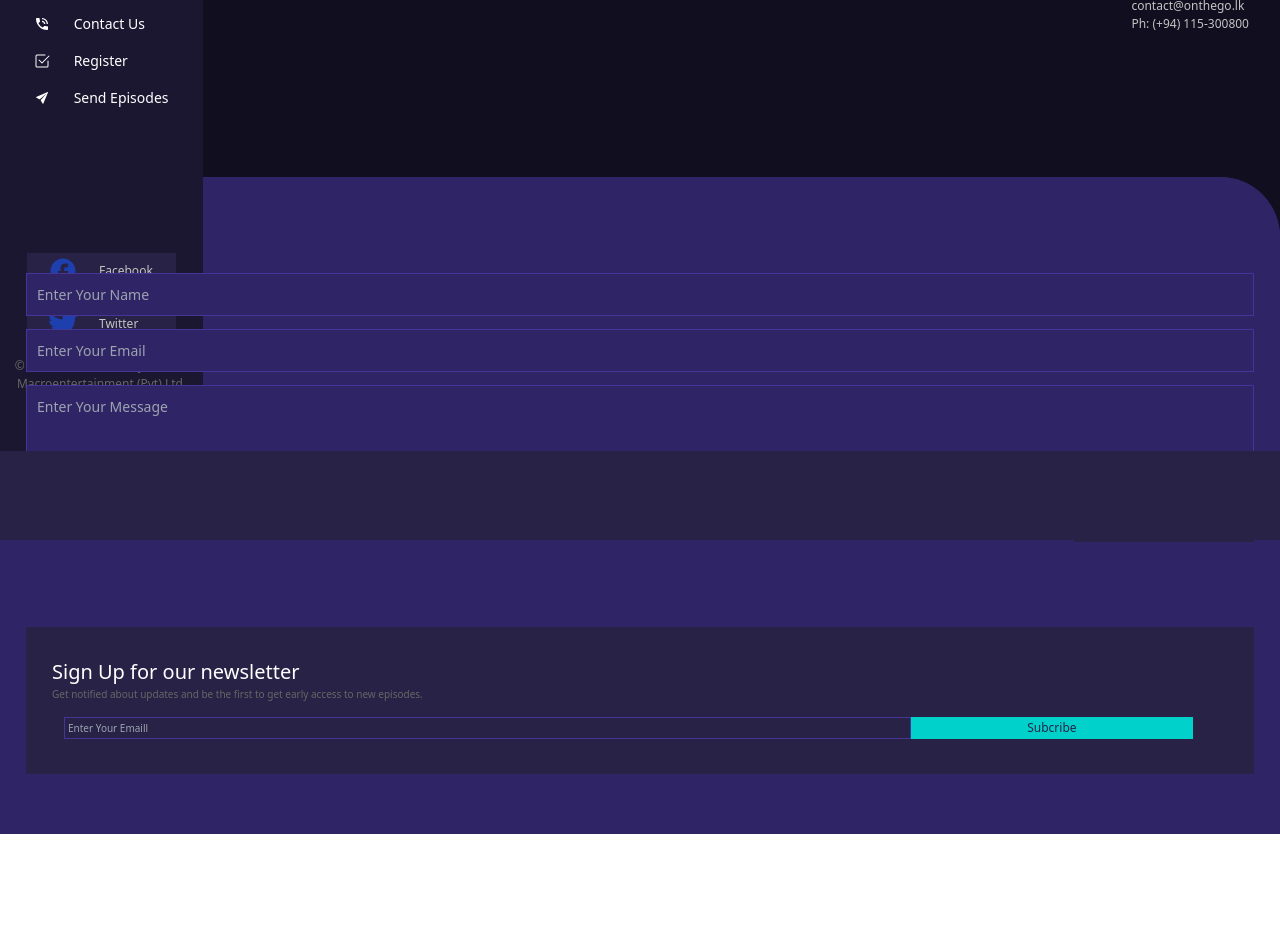
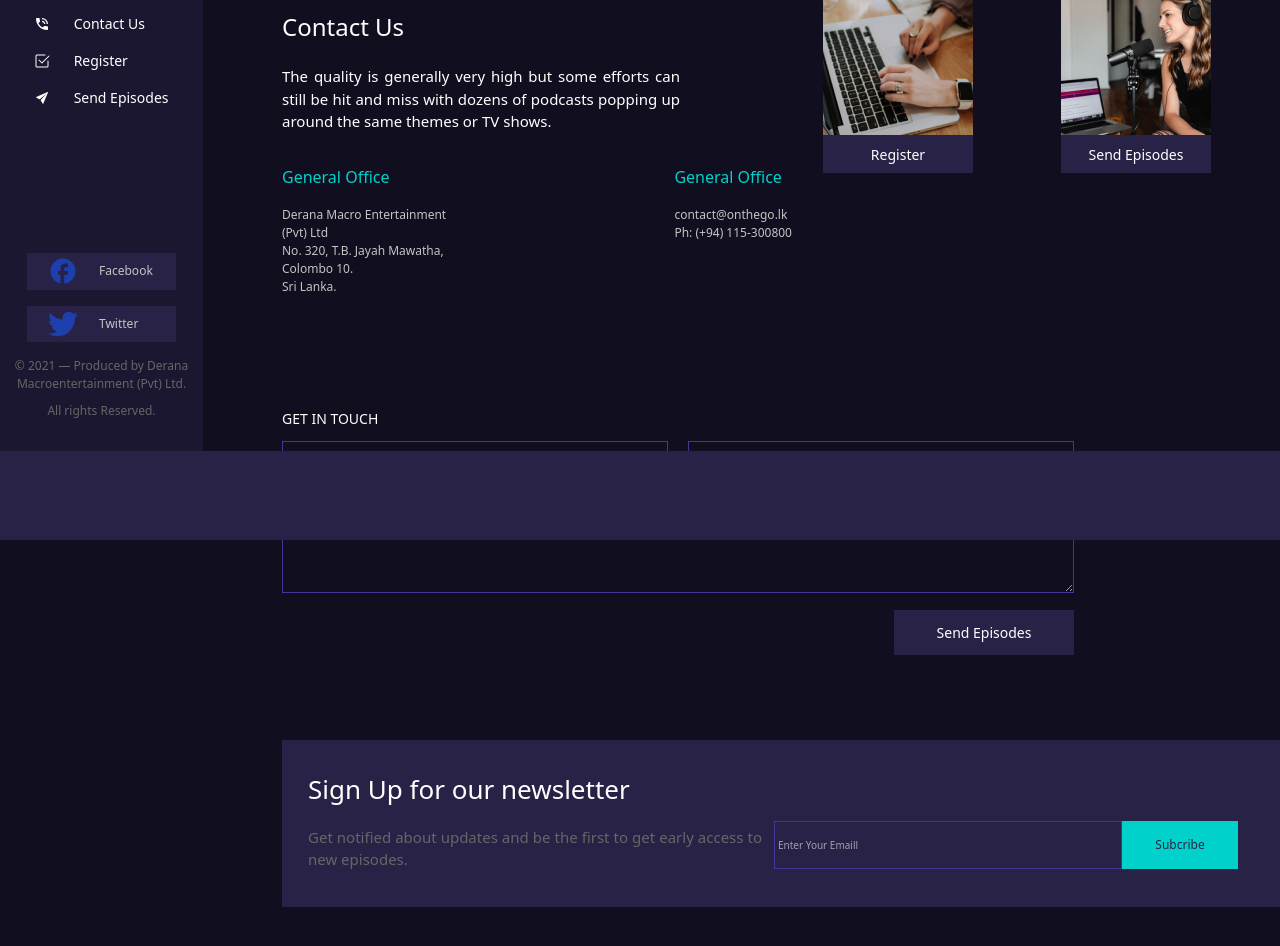
Before and after one commit to tsjayakody/onthego-client, a React (Create React App) app: page /contactus in a window 1280 px wide. Shown: the part 260-1206 px from the top of the page. Before the commit the page ends 1094 px from the top, so only its background shows below. Built offline with nearby package versions, Linux system fonts and the light colour scheme.

Commit message:
implemented contact us mobile responsiveness

```diff
--- a/src/components/About.jsx
+++ b/src/components/About.jsx
@@ -9,11 +9,13 @@ function About() {
   const sampleAboutText = "Lorem Ipsum is simply dummy text of the printing and typesetting industry. Lorem Ipsum has been the industry's standard dummy text ever since the 1500s, when an unknown printer took a galley of type and scrambled it to make a type specimen book. It has survived not only five centuries, but also the leap into electronic typesetting, remaining essentially unchanged. ";
   return (
     <div className='bg-#110E1F flex-col flex-grow h-full w-full'>
-      <div className='flex h-[464px] justify-center'>
-        <img src={aboutSampleImage} alt="AboutImage" className='object-fill relative' />
+      <div className='flex h-[464px] justify-center md:flex-col md:pl-[300px]'>
+        <img src={aboutSampleImage} alt="AboutImage" className='object-fill relative md:w-[432px]' />
         <p className='text-#FFFFFF text-[17px] absolute top-[98px] text-center h-[286px] w-[282px]'>{sampleAboutText}</p>
       </div>
-      <div className='flex w-full overflow-x-auto'>
+      <div className='flex w-full overflow-x-auto md:pl-[190px]'>
+        <AboutReview userImage={aboutReviewSample} userName={'Client One'} userRole={'Podcaster'} userReview={sampleReview} />
+        <AboutReview userImage={aboutReviewSample} userName={'Client One'} userRole={'Podcaster'} userReview={sampleReview} />
         <AboutReview userImage={aboutReviewSample} userName={'Client One'} userRole={'Podcaster'} userReview={sampleReview} />
       </div>
     </div>
--- a/src/components/ContactUs.jsx
+++ b/src/components/ContactUs.jsx
@@ -1,21 +1,27 @@
 import React from 'react';
 import ContactUsForm from './contact-us/ContactUsForm';
 import NewsLetter from './contact-us/NewsLetter';
+import registerImage from './assets/contactus-register-image.png';
+import sendepisodeImage from './assets/contactus-sendepisode-image.png';
 
 function ContactUs() {
 
 
   const contactUsContent = 'The quality is generally very high but some efforts can still be hit and miss with dozens of podcasts popping up around the same themes or TV shows.';
 
+  const onRegisterClick = ()=>{console.log('register button pressed');}
+  const onSendEpisodeClick = ()=>{console.log('send episode buttton pressed');}
+
   return (
-    <div className='bg-#110E1F flex-col flex-grow h-full w-full overflow-y-auto'>
+    <div className='bg-#110E1F flex-col flex-grow h-full w-full overflow-y-auto md:pl-[256px] md:pt-[164px]'>
       <div className='flex-auto h-2/5'>
+        <div className='flex'>
         <div className='flex-col pl-[26px] pr-[31px] pt-[67px]'>
           <h5 className='text-[14px] text-#FFFFFF uppercase pb-[17px]'>GET IN TOUCH</h5>
           <h3 className='text-#FFFFFF text-[24px] capitalize pb-[20px]'>Contact Us</h3>
-          <p className='text-#FFFFFF text-[15px] text-justify pb-[32px]'>{contactUsContent}</p>
+          <p className='text-#FFFFFF text-[15px] text-justify pb-[32px] md:w-[398px] md:text-justify'>{contactUsContent}</p>
 
-          <div className='flex justify-between pb-[50px]'>
+          <div className='flex justify-between pb-[50px] md:w-[510px]'>
             <div className='flex-col'>
               <h4 className='text-#00D2CB text-[16px] text-left pb-[17px]'>General Office</h4>
               <div className='text-#C4C4C4 text-[12px] text-left'>
@@ -33,13 +39,22 @@ function ContactUs() {
                 <p>Ph: (+94) 115-300800</p>
               </div>
             </div>
-
-
           </div>
         </div>
+        <div className='hidden md:w-[388px] md:h-[179px] bg-transparent md:mt-[90px] md:flex md:justify-between'>
+          <div className='md:h-[179px] md:w-[150px]'>
+            <img src={registerImage} alt="registerImage" className='h-[141px] w-[150px] object-fill'/>
+            <button className='text-#FFFFFF text-[14px] text-center w-[150px] h-[38px] m-auto bg-#282246' onClick={onRegisterClick}>Register</button>
+          </div>
+          <div className='md:h-[179px] md:w-[150px]'>
+            <img src={sendepisodeImage} alt="registerImage" className='h-[141px] w-[150px] object-fill'/>
+            <button className='text-#FFFFFF text-[14px] text-center w-[150px] h-[38px] m-auto bg-#282246' onClick={onSendEpisodeClick}>Send Episodes</button>
+          </div>
+        </div>
+        </div>
       </div>
-      <div className='bg-#2F2566 flex-auto h-3/5 rounded-t-60'>
-        <div className='bg-#2F2566 pt-[63px] px-[26px] pb-[100px] flex-col rounded-t-60'>
+      <div className='bg-#2F2566 md:bg-#110E1F flex-auto h-3/5 rounded-t-60 md:w-[1100px]'>
+        <div className='bg-#2F2566 md:bg-#110E1F pt-[63px] px-[26px] pb-[100px] flex-col rounded-t-60'>
           <h4 className='text-#FFFFFF text-[14px] uppercase'>get in touch</h4>
           {/* testing contact us form here */}
           <ContactUsForm />
--- a/src/components/about/AboutReview.jsx
+++ b/src/components/about/AboutReview.jsx
@@ -2,7 +2,7 @@ import React from 'react';
 
 function AboutReview({userImage, userName, userRole, userReview}) {
   return (
-    <div className='pt-[66px] pl-[32px] w-full overflow-x-auto flex-col'>
+    <div className='pt-[66px] pl-[32px] flex-col'>
     <div className='bg-#282246 h-[186px] w-[173px] flex-col'>
       <p className='text-left text-[14px] text-#FFFFFF pt-[20px] pl-[12px] pr-[21px]'>
       {userReview}
--- a/src/components/contact-us/ContactUsForm.jsx
+++ b/src/components/contact-us/ContactUsForm.jsx
@@ -6,20 +6,22 @@ function ContactUsForm() {
     const messagePlaceHolder = 'Enter Your Message';
 
     return (
-        <div className='pb-[80px]'>
+        <div className='pb-[80px] md:w-[838px]'>
             <form className='pt-[12px] pb-[50px] relative'>
                 {/* name */}
-                <div className="mb-[13px]">
-                    <input type="email" id="email" className="bg-#2F2566 border border-#453598 text-#666666 text-[14px] rounded-lg focus:ring-blue-500 focus:border-blue-500 block w-full p-2.5 " placeholder={namePlaceHolder} />
+                <div className='md:flex'>
+                <div className="mb-[13px] md:mr-[20px]">
+                    <input type="email" id="email" className="bg-#2F2566 md:bg-#110E1F border border-#453598 text-#666666 text-[14px] rounded-lg focus:ring-blue-500 focus:border-blue-500 block w-full md:w-[386px] md:h-[32.52px] h-[40px] p-2.5 " placeholder={namePlaceHolder} />
                 </div>
                 {/* email */}
                 <div className="mb-[13px]">
-                    <input type="password" id="password" className="bg-#2F2566 border border-#453598 text-gray-900 text-[14px] rounded-lg focus:ring-blue-500 focus:border-blue-500 block w-full p-2.5 " placeholder={emailPlaceHolder} />
+                    <input type="password" id="password" className="bg-#2F2566 md:bg-#110E1F border border-#453598 text-gray-900 text-[14px] rounded-lg focus:ring-blue-500 focus:border-blue-500 block w-full md:w-[386px] md:h-[32.52px] h-[40px] p-2.5 " placeholder={emailPlaceHolder} />
                 </div>
-                <div className='mb-[6px]'>
-                    <textarea name="message" id="message" cols="10" rows="4" className='bg-#2F2566 border border-#453598 text-gray-900 text-[14px] rounded-lg focus:ring-blue-500 focus:border-blue-500 block w-full p-2.5' placeholder={messagePlaceHolder}></textarea>
                 </div>
-                <div className='absolute right-0'>
+                <div className='mb-[6px] md:mb-[17px] md:w-[792px]'>
+                    <textarea name="message" id="message" cols="10" rows="4" className='bg-#2F2566 md:bg-#110E1F border border-#453598 text-gray-900 text-[14px] rounded-lg focus:ring-blue-500 focus:border-blue-500 block w-full p-2.5' placeholder={messagePlaceHolder}></textarea>
+                </div>
+                <div className='absolute right-0 md:mr-[46px]'>
                 <button type="submit" className="h-[45px] w-[180px] px-[34px] py-[9px] text-#FFFFFF bg-#282246 text-[14px] text-center">Send Episodes</button>
                 </div>
             </form>
--- a/src/components/contact-us/NewsLetter.jsx
+++ b/src/components/contact-us/NewsLetter.jsx
@@ -6,15 +6,17 @@ function NewsLetter() {
 
     return (
         <div className='bg-#282246 pt-[30px] pb-[19px] pl-[26px] pr-[33px] w-full flex-col justify-start'>
-            <h3 className='text-#FFFFFF text-[20px]'>Sign Up for our newsletter</h3>
-            <p className='text-#666666 text-[10px]'>Get notified about updates and be the first to get early access to new episodes.</p>
-            <div className='flex pl-[12px] pr-[28px] pt-[12px] pb-[19px]'>
-                <div className='w-3/4 h-[22px] '>
+            <h3 className='text-#FFFFFF text-[20px] md:text-[26px]'>Sign Up for our newsletter</h3>
+            <div className='md:flex md:items-center'>
+            <p className='text-#666666 text-[10px] md:text-[15px] md:w-[454px] text-justify'>Get notified about updates and be the first to get early access to new episodes.</p>
+            <div className='flex pl-[12px] pr-[28px] pt-[12px] pb-[19px] md:w-[504px] '>
+                <div className='w-3/4 h-[22px] md:h-[48px]'>
                     <input type="text" name='newsletter' className='bg-#282246 border border-#453598 w-full h-full text-[10px] px-[3px]' placeholder={newsLetterPlaceHolderText} />
                 </div>
-                <div className='w-1/4 h-[22px]'>
+                <div className='w-1/4 h-[22px] md:h-[48px]'>
                     <button type='submit' className='h-full w-full bg-#00D2CB text-[12px] text-#282246 text-center'>Subcribe</button>
                 </div>
+            </div>
             </div>
         </div>
     );
```
Also changed, not shown: src/components/assets/contactus-register-image.png (added), src/components/assets/contactus-sendepisode-image.png (added).
